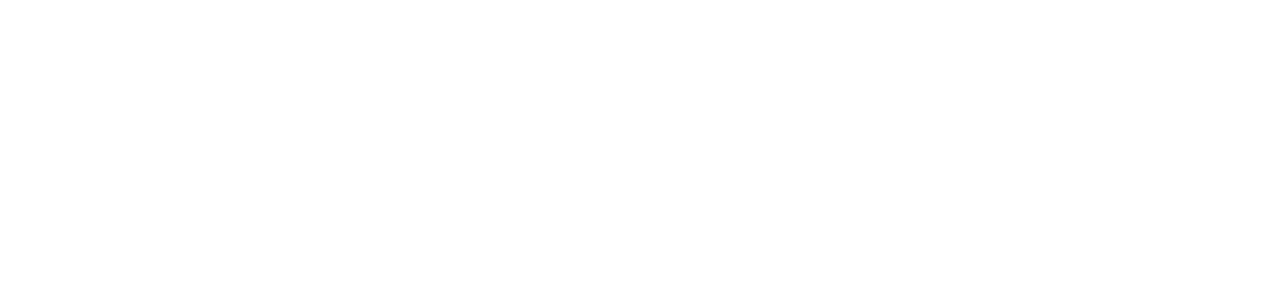
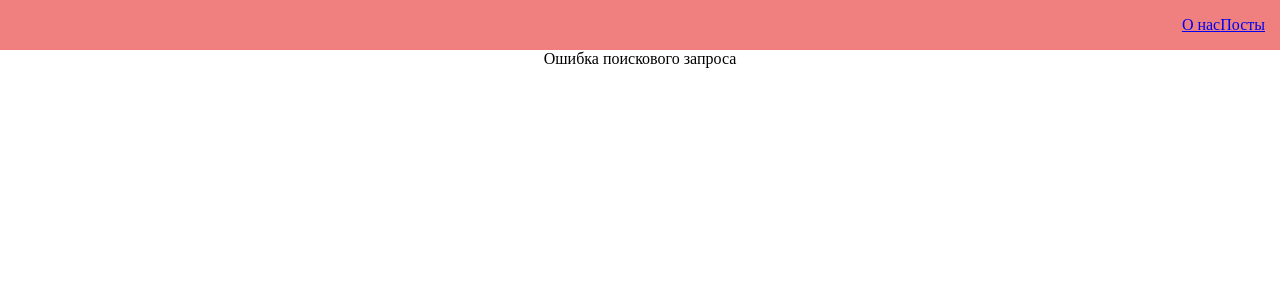
Before and after one commit to Svetorezerv/ReactSvetorezerv, a React (Create React App) app: page /#/posts/1 in a window 1280 px wide. Before the commit this address had no page. Shown: the top 300 px of the page. Built offline with nearby package versions, Linux system fonts and the light colour scheme.

Commit message:
try to route and redirect

```diff
--- a/src/API/PostService.js
+++ b/src/API/PostService.js
@@ -5,4 +5,11 @@
     console.log(result);
     return result;
   }
+
+  static async getById(id) {
+    const response = await fetch(`https://tetreco.com/api/catalog/?search=${id}`);
+    const result = await response.json();
+    console.log(result);
+    return result;
+  }
 }
--- a/src/App.jsx
+++ b/src/App.jsx
@@ -1,17 +1,13 @@
-import React from 'react'
 import "./styles/App.css";
-import { BrowserRouter, Routes, Route } from 'react-router-dom';
-import About from './pages/About';
-import Posts from './pages/Posts';
+import AppRouter from './components/AppRouter';
+import { BrowserRouter } from 'react-router-dom';
+import Navbar from './components/Navbar';
 
 function App() {
   return (
     <BrowserRouter>
-      {/* <Navbar /> */}
-      <Routes>
-        <Route path='/about' element={<About />} />
-        <Route path='/posts' element={<Posts />} />
-      </Routes>
+      <Navbar></Navbar>
+      <AppRouter />
     </BrowserRouter>
   )
 }
--- /dev/null
+++ b/src/components/AppRouter.jsx
@@ -0,0 +1,19 @@
+import React from 'react';
+import { Routes, Route } from 'react-router-dom';
+import About from '../pages/About';
+import Posts from '../pages/Posts';
+import Negative from '../pages/Negative';
+import PostIdPage from '../pages/PostIdPage';
+
+const AppRouter = () => {
+    return (
+        <Routes>
+          <Route path='/about' element={<About />} />
+          <Route exact path='/posts' element={<Posts />} />
+          <Route exact path='/posts/:id' element={<PostIdPage />} />
+          <Route path="/*" element={<Negative to="/error" replace />} />
+        </Routes>
+    );
+};
+
+export default AppRouter;
--- /dev/null
+++ b/src/components/Navbar.jsx
@@ -0,0 +1,15 @@
+import React from 'react';
+import { Link } from 'react-router-dom';
+
+const Navbar = () => {
+    return (
+        <div className='navbar'>
+            <div className="navbar__links">
+                <Link to="./about">О нас</Link>
+                <Link to="./posts">Посты</Link>
+            </div>
+        </div>
+    );
+};
+
+export default Navbar;
--- a/src/components/PostItem.jsx
+++ b/src/components/PostItem.jsx
@@ -1,7 +1,10 @@
 import React from 'react'
 import Button from './UI/button/Button';
+import "../styles/App.css";
+import { useNavigate } from 'react-router-dom'
 
 const PostItem = (props) => {
+    const router = useNavigate();
     return (
         <div className="post">
             <div className="post__content">
@@ -13,7 +16,10 @@
                     : null
                 }
             </div>
+            <div className="post__buttons">
+            <Button onClick={() => router(`/posts/${props.post.name}`)}>Открыть</Button>
             <Button onClick={() => props.remove(props.post)}>Удалить</Button>
+            </div>
         </div>
     )
 }
--- /dev/null
+++ b/src/pages/Negative.jsx
@@ -0,0 +1,11 @@
+import React from 'react';
+
+const Negative = () => {
+    return (
+        <div>
+            Ошибка поискового запроса
+        </div>
+    );
+};
+
+export default Negative;
--- /dev/null
+++ b/src/pages/PostIdPage.jsx
@@ -0,0 +1,31 @@
+import React, { useEffect, useState } from 'react';
+import { useParams } from 'react-router-dom';
+import { useFetching } from '../hooks/useFetching';
+import PostService from '../API/PostService';
+import Loader from '../components/UI/loader/Loader';
+
+const PostIdPage = () => {
+    const params = useParams();
+    const [postId, setPostId] = useState();
+    const [fetchPostById, isLoading, error] = useFetching(async (id) => {
+        const response = await PostService.getById(id)
+        console.log(response);
+        setPostId(response)
+    })
+
+    useEffect(() => {
+        fetchPostById(params.id)
+    }, []);
+
+    return (
+        <div>
+            <h1>Вы открыли страницу товара: {params.id}</h1>
+            {isLoading
+            ? <Loader/>
+            : <div>{postId.results[0].name}</div>
+            }
+        </div>
+    );
+};
+
+export default PostIdPage;
--- a/src/styles/App.css
+++ b/src/styles/App.css
@@ -6,7 +6,8 @@
 
 #root {
     display: flex;
-    justify-content: center;
+    flex-direction: column;
+    align-items: center;
 }
 
 .App {
@@ -32,6 +33,10 @@
     text-align: center;
 }
 
+.post__buttons {
+    display: flex;
+}
+
 .page__wrapper {
     margin-top: 30px;
     display: flex;
@@ -49,3 +54,17 @@
     border: 2px solid blue;
     font-weight: bold;
 }
+
+.navbar {
+    height: 50px;
+    width: 100%;
+    display: flex;
+    align-items: center;
+    padding: 0 15px;
+    background: lightcoral;
+}
+
+.navbar__links {
+    margin-left: auto;
+    margin-right: 0;
+}
```
